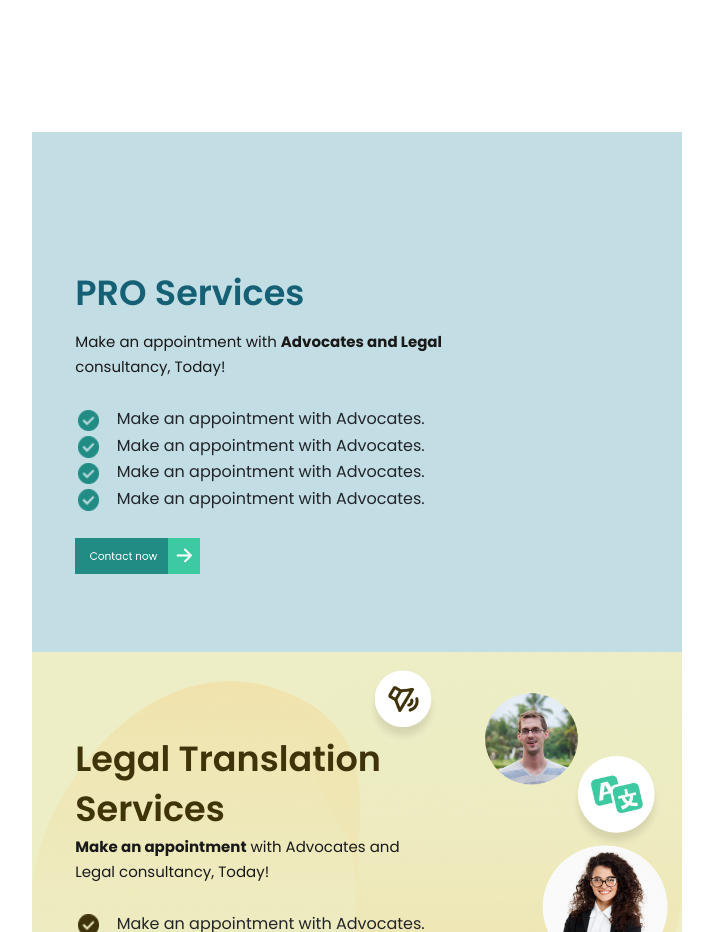
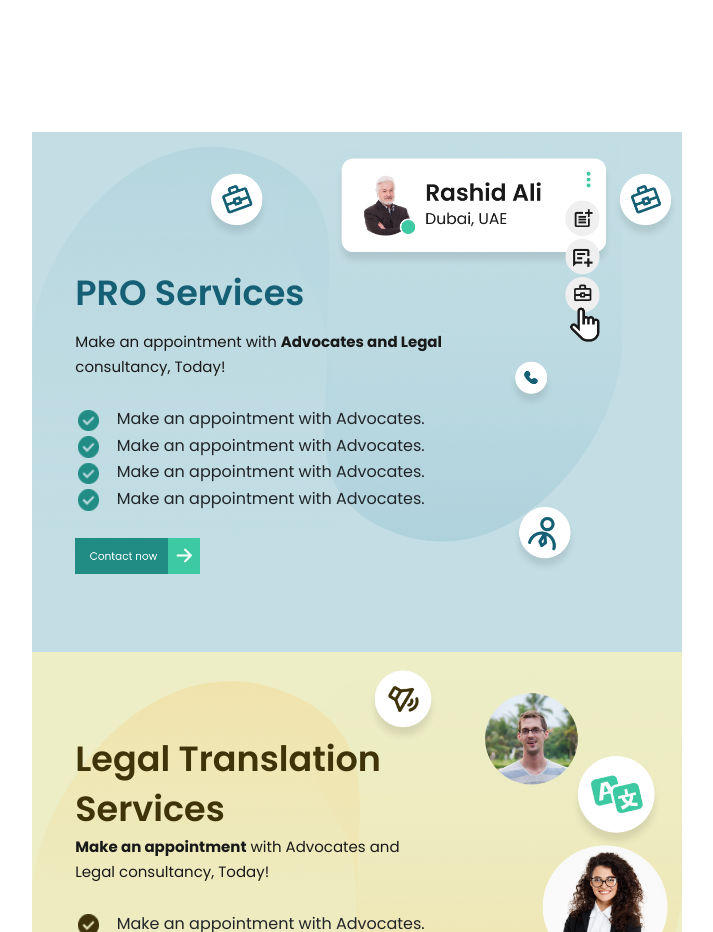
Before and after one commit to MN-React-Js-Dev/ConnectLegal, a React (Create React App) app: page / in a window 1280 px wide. Shown: the part 5040-5972 px from the top of the page, without its empty margins (283-996 px from the left). Built offline with nearby package versions, Linux system fonts and the light colour scheme.

Commit message:
fixed issue

```diff
--- a/src/assets/css/proservices.css
+++ b/src/assets/css/proservices.css
@@ -13,7 +13,7 @@
     background: #C2DDE4;
     height: 520px;
     width: 650px;
-    /* background-image: url('../images/group-570.png'); */
+    background-image: url('../images/group-570.png');
     background-size: contain;
     background-repeat: no-repeat;
 }
--- a/src/assets/css/templatemo-space-dynamic.css
+++ b/src/assets/css/templatemo-space-dynamic.css
@@ -2184,7 +2184,7 @@ span.button_arrow_handle {
 
 .connect-mobile {
   margin-top: 271px;
-  width: 50%;
+  /* width: 50%; */
   float: right;
 }
 
```
Also changed, not shown: src/assets/images/Group-570.png.
